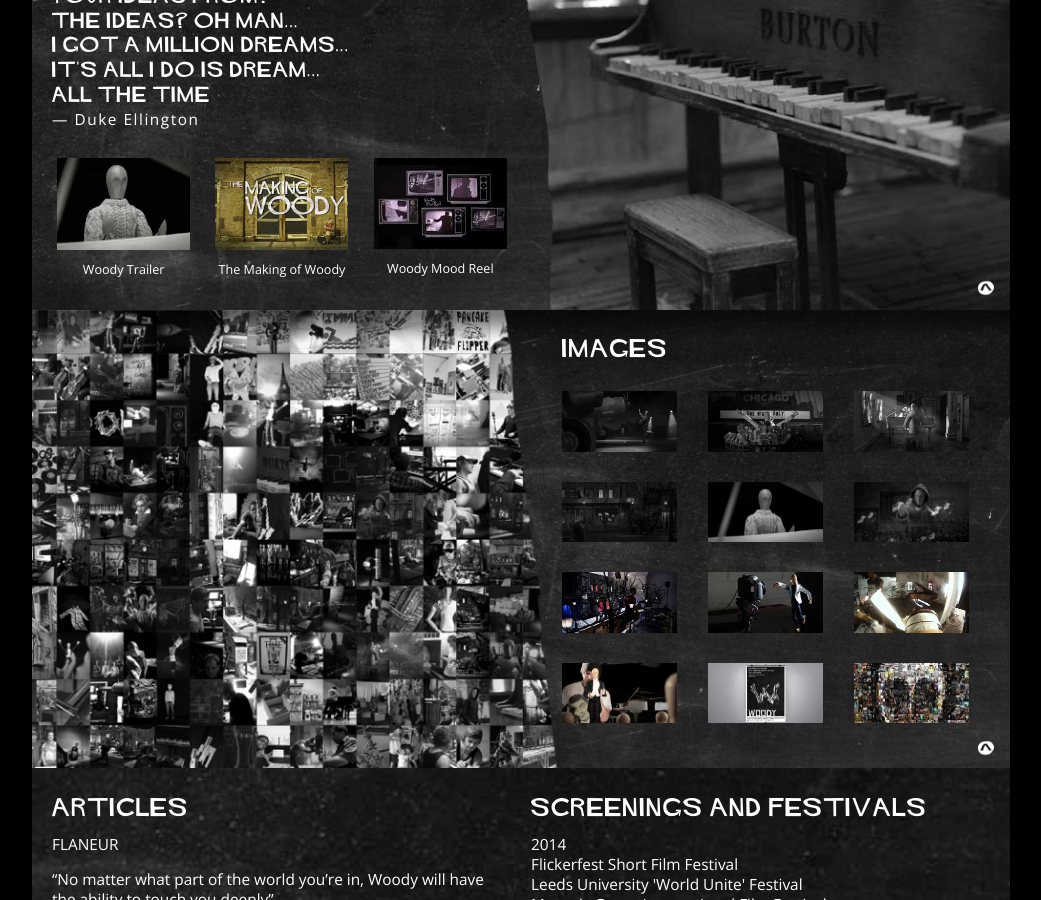
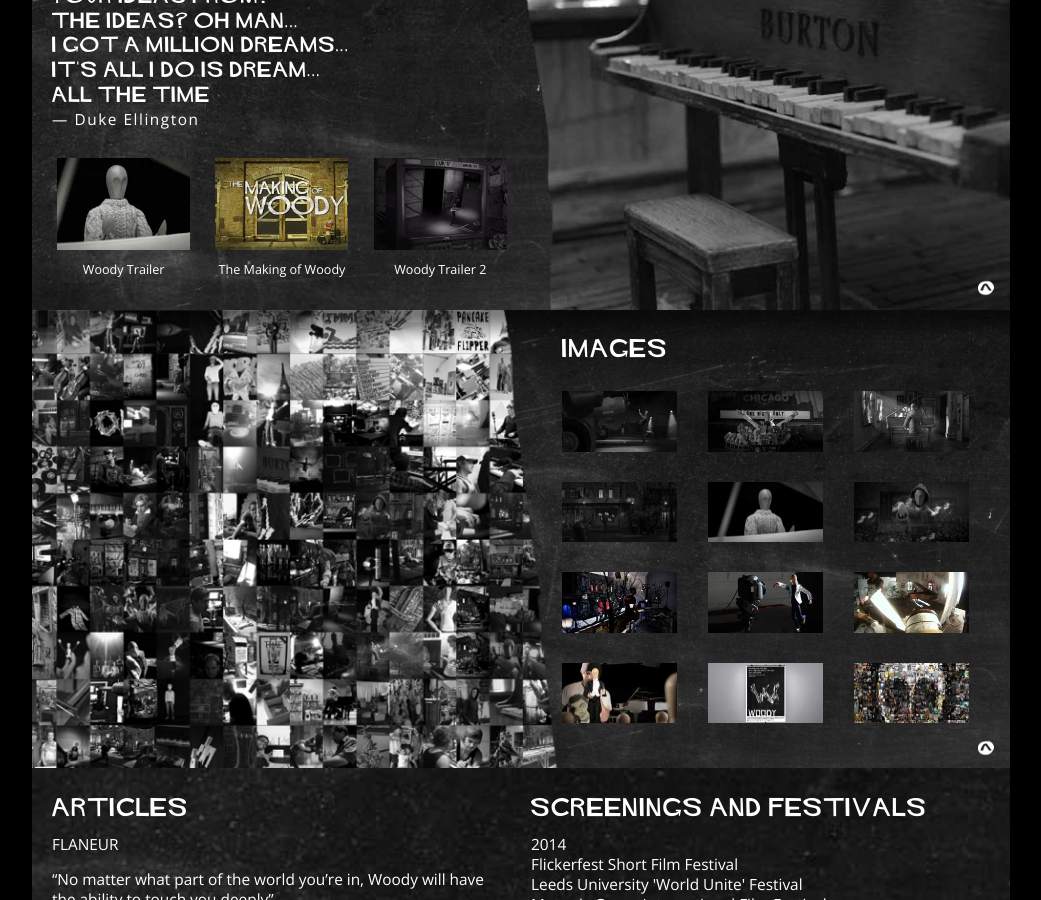
Before and after one commit to woodyshortfilm/woodyshortfilm.github.io, a Jekyll site: the page built from index.html, in a window 1280 px wide and 900 px high, scrolled down 1419 px. Shown: the whole window, without its empty margins (119-1160 px from the left). Built offline with Jekyll 4.4.1, drawn with Linux system fonts in a browser that asks for light colours; nearby versions of some CDN libraries; comment, search, counter and statistics services are not loaded.

Commit message:
Replace Mood Reel with Trailer 2

```diff
--- a/index.html
+++ b/index.html
@@ -120,9 +120,9 @@
         src="http://www.youtube.com/embed/Lsh9YKM24Ww?rel=0"
         frameborder="0" allowfullscreen></iframe>
     </div>
-    <div id="youtube-mood-reel" class="embedded-video modal hide fade" tabindex="-1">
+    <div id="youtube-trailer-2" class="embedded-video modal hide fade" tabindex="-1">
       <iframe width="853" height="480"
-        src="http://www.youtube.com/embed/v7zzFJpqgyo?rel=0"
+        src="http://www.youtube.com/embed/KECfrOMpMDs?rel=0"
         frameborder="0" allowfullscreen></iframe>
     </div>
     <div id="video-thumbnails" class="grid left-align">
@@ -137,9 +137,9 @@
         The Making of Woody</a>
       </div>
       <div class="unit one-third align-center pull-right">
-        <a href="#youtube-mood-reel" data-toggle="modal">
-          <img src="/img/woody-mood-reel-thumb.jpg" width="133"><br/>
-        Woody Mood Reel</a>
+        <a href="#youtube-trailer-2" data-toggle="modal">
+          <img src="/img/woody-trailer-2-thumb.jpg" width="133"><br/>
+        Woody Trailer 2</a>
       </div>
     </div>
   </div>
```
Also changed, not shown: img/woody-trailer-2-thumb.jpg (added).
